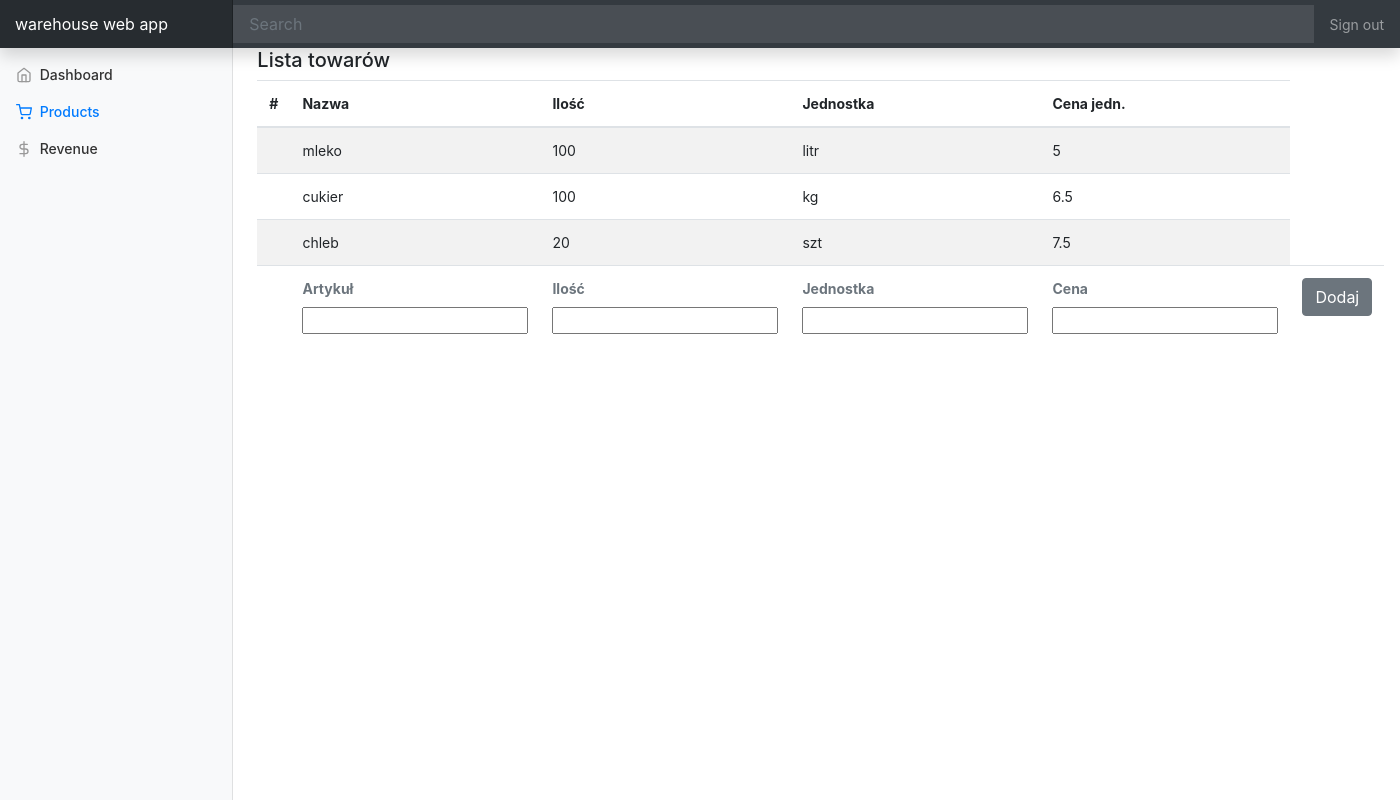
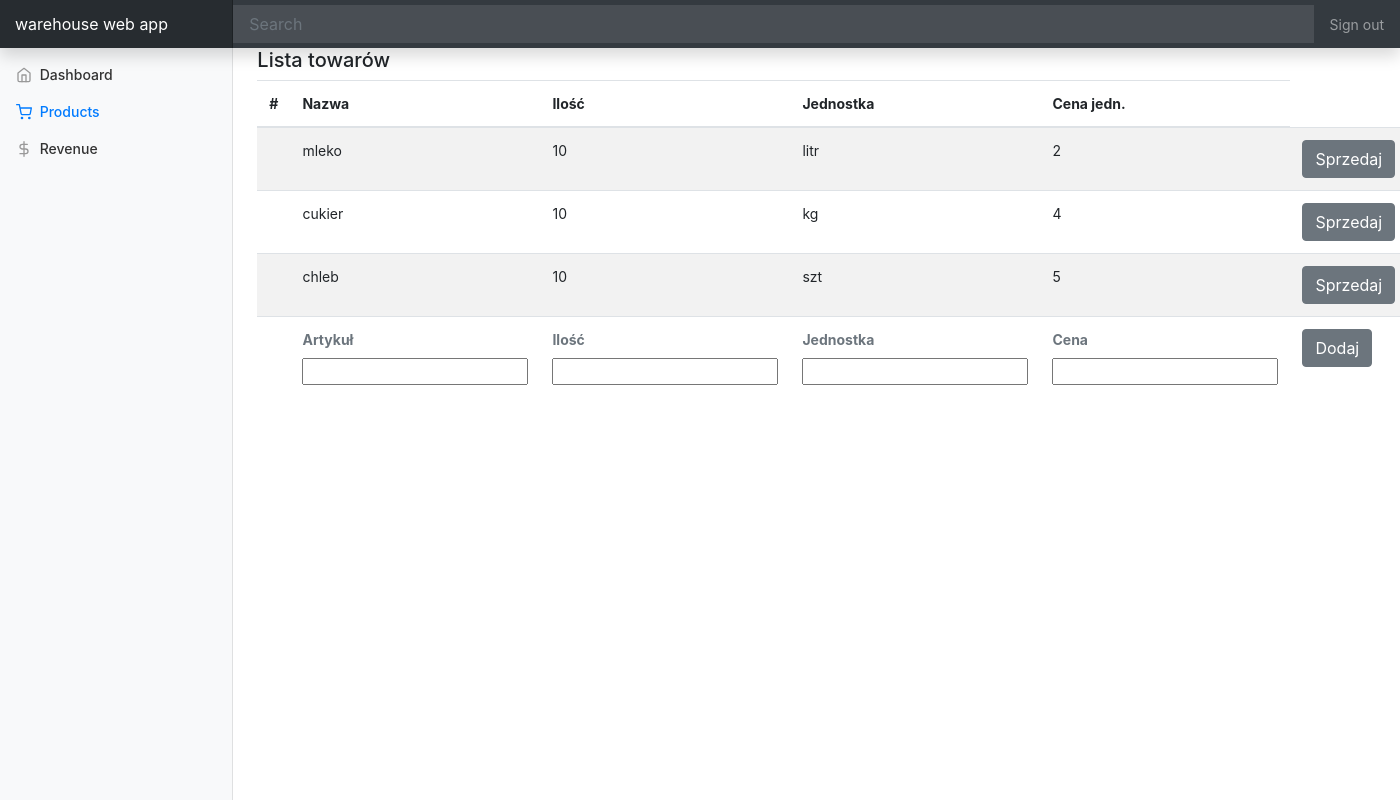
Before and after one commit to PeJot86/magazyn_web, a Flask app: page /products in a window 1400 px wide. Run offline with Flask 2, Linux system fonts and the light colour scheme; some libraries are stand-ins or nearby versions.

Commit message:
second commit

```diff
--- a/app.py
+++ b/app.py
@@ -3,27 +3,19 @@ from forms import Product, ProductForm
 import csv
 
 
-items = [
-        Product ("mleko", 100, "litr", 5),
-        Product ("cukier", 100, "kg", 6.5),
-        Product  ("chleb", 20, "szt", 7.5)]
+items = [{"name" : "mleko","quantity": 10,"unit": "litr","unit_price": 2},
+        {"name" : "cukier","quantity": 10,"unit": "kg","unit_price": 4},
+        {"name" : "chleb","quantity": 10,"unit": "szt","unit_price": 5}]
+
 
 
 app = Flask(__name__)
-app.config["SECRET_KEY"] = "ni"
+app.config["SECRET_KEY"] = "mix"
 
 
 @app.route("/")
 def homepage():
     return render_template("base.html")
-
-
-# @app.route("/products", methods=["GET", "POST"])
-# def list_product():
-#     form = ProductForm
-#     list_items = items
-#     # by_name = sorted(items, key=lambda x: x.name)
-#     return render_template ("list_product.html", list_items = list_items, form=form)
 
 
 @app.route("/products", methods=["GET", "POST"])
@@ -33,14 +25,14 @@ def add_product():
     list_items = items
     if request.method == 'POST':
         if form.validate_on_submit():
-                product = Product(
-                    name=form.name.data,
-                    quantity=form.quantity.data,
-                    unit=form.unit.data,
-                    unit_price=form.unit_price.data
-            )
-                (items.append (product))
-        return redirect(url_for("add_product"))
+                dict = {
+                "name" : form.name.data,
+                "quantity": form.quantity.data,
+                "unit": form.unit.data,
+                "unit_price":form.unit_price.data}
+                list_items.append(dict)
+
+        # return redirect(url_for("add_product"))
     return render_template ("list_product.html", form=form, list_items = list_items, errors = errors)
 
 
@@ -48,73 +40,6 @@ def add_product():
 
 
 
-# sold_list = [] #lista sprzedanych tow.
-
-# def load_items_from_csv():
-#     with open('Magazyn.csv', newline='') as csvfile:
-#         csvreader = csv.DictReader(csvfile)
-#         for i in csvreader:
-#             items.append ({"Name" : i['Name'], "Quantity" : float(i['Quantity']), "Unit" : i['Unit'], "Unit_price" : float(i['Unit_price'])})
-
-# def export_items_to_csv():
-#     with open('Magazyn.csv', mode='w') as csv_file:
-#         fieldnames = ['Name', 'Quantity', 'Unit', 'Unit_price']
-#         csvwriter = csv.DictWriter(csv_file, fieldnames=fieldnames)
-#         csvwriter.writeheader()
-#         for n in items:
-#             csvwriter.writerow(n)
-
-# def export_sales_to_csv():
-#     with open('Magazyn_sold.csv', mode='w') as csv_file:
-#         fieldnames = ['Name', 'Quantity', 'Unit', 'Unit_price']
-#         csvwriter = csv.DictWriter(csv_file, fieldnames=fieldnames)
-#         csvwriter.writeheader()
-#         for n in sold_list:
-#             csvwriter.writerow(n)
-
-# def costs_items (items):
-#     sum_list = []
-#     for i in items:
-#         sum_list.append (i["Quantity"] * i["Unit_price"])
-#     return sum(sum_list)
-
-# def print_costs_items (items):
-#     cost = costs_items(items)
-#     print (f"Koszt zakupu towarów to: {cost} PLN")
-
-# def get_income (sold_list):
-#     sub_list = []
-#     for i in sold_list:
-#         sub_list.append (i["Quantity"] * i["Unit_price"])
-#     return sum(sub_list)
-
-# def print_get_income (items):
-#     profit = get_income (sold_list)
-#     print (f"Zyski uzyskane ze sprzedaży towarów to: {profit} PLN")
-
-# def show_revenue ():
-#     profit = get_income (sold_list)
-#     cost = costs_items (items)
-#     revenue = profit - cost
-#     print (f"Bilans Twoich zysków to: {revenue}")
-
-
-
-
-# def add_items (name, quantity, unit, price):
-#     dict = {"Name": name, "Quantity" : quantity, "Unit" : unit, "Unit_price" : price}
-#     items.append(dict)
-#     get_items ()
-#     print (f"\nDODAŁEM: {name}")
-
-# def sell_items (sell_name, sell_quantity):
-#     for i in items:
-#         if  i['Name'] == sell_name:
-#             quant_numb = i['Quantity']
-#             sell_quant_sum = quant_numb - sell_quantity
-#             i['Quantity'] = sell_quant_sum
-#             sold_list.append ({"Name": sell_name, "Quantity" : sell_quantity, "Unit" : i["Unit"], "Unit_price" : i["Unit_price"]})
-#             print (f"Sprzedaję {sell_quantity} {sell_name}, pozostało {sell_quant_sum}")
 
 
 if __name__ == "__main__":
--- a/templates/list_product.html
+++ b/templates/list_product.html
@@ -25,6 +25,10 @@
         <td>{{item.quantity}}</td>
         <td>{{item.unit}}</td>
         <td>{{item.unit_price}}</td>
+        <th><div>
+          <button type="submit" class="btn btn-secondary my-2 my-lg-0">Sprzedaj</button>
+          </form>
+          </div></th>
       </tr>
 
       {% endfor %}
@@ -40,7 +44,7 @@
           <label for="body">Ilość</label>
           {{ form.quantity }}
           </div>
-          <th> {{form.hidden_tag()}}
+          <th>
             <div class="form-group text-secondary">
             <label for="name">Jednostka</label>
             {{ form.unit}}
```
